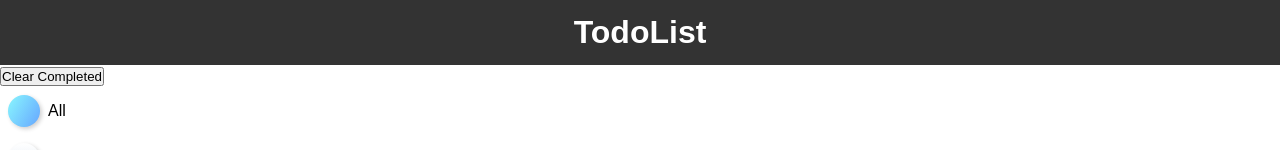
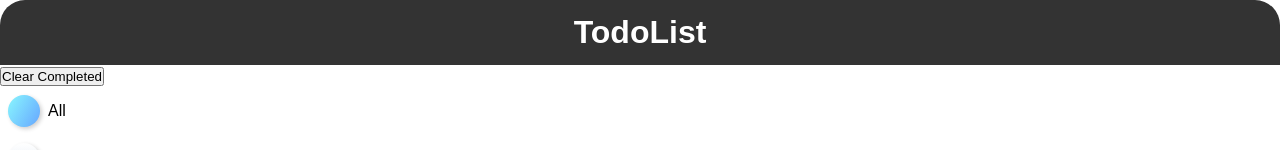
Before and after one commit to jmart790/vue_todo, a Vue app: page / in a window 1280 px wide. Shown: the top 150 px of the page. Built offline with nearby package versions, Linux system fonts and the light colour scheme.

Commit message:
changed the top border radius

```diff
--- a/src/components/Header.vue
+++ b/src/components/Header.vue
@@ -1,10 +1,6 @@
 <template>
   <header class="header">
     <h1>TodoList</h1>
-    <!-- <div id="nav">
-      <router-link to="/">Home</router-link>|
-      <router-link to="/about">About</router-link>
-    </div>-->
   </header>
 </template>
 
@@ -20,6 +16,7 @@
   color: #fff;
   text-align: center;
   padding: 10px;
+  border-radius: 25px 25px 0 0;
 }
 .header a {
   color: #fff;
```
